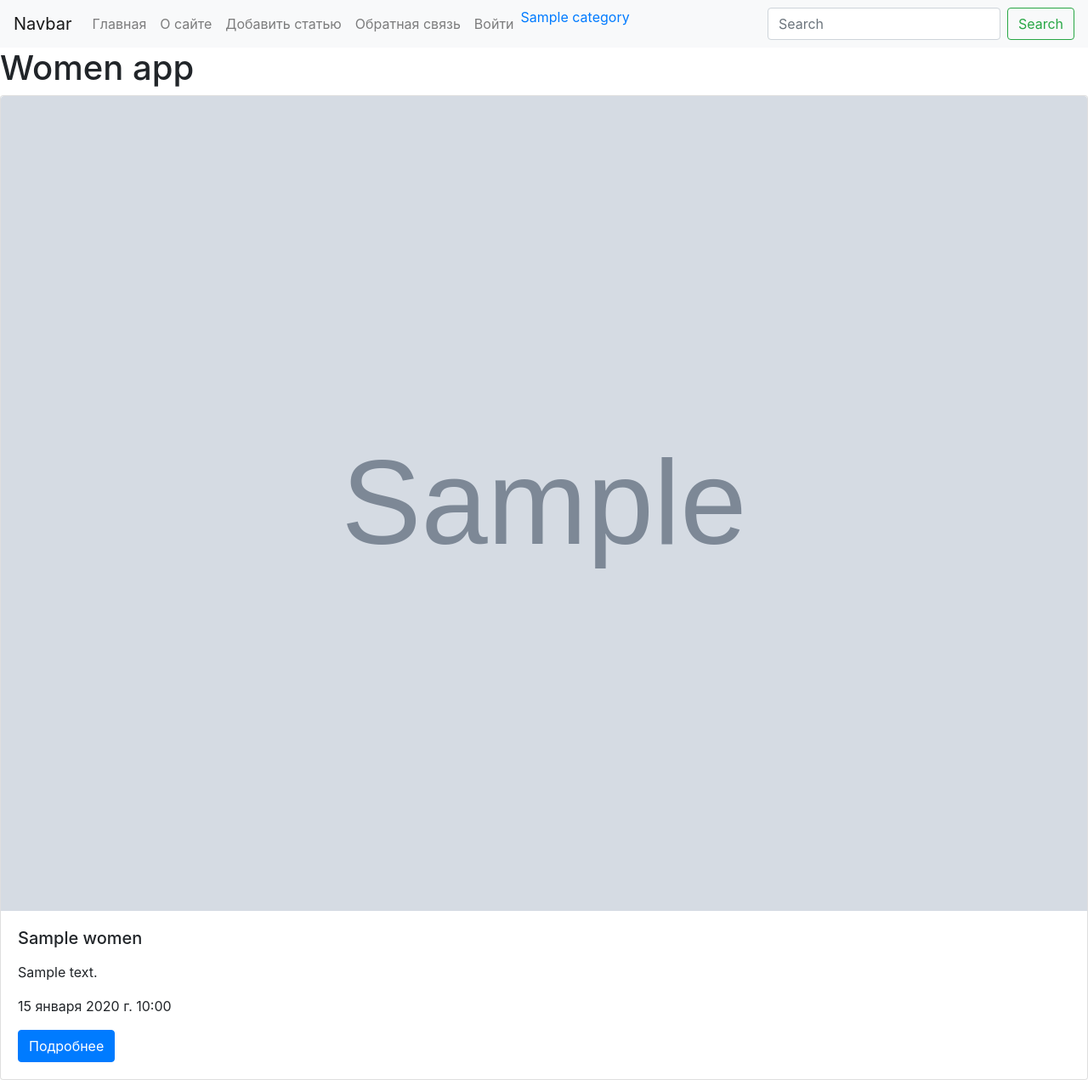
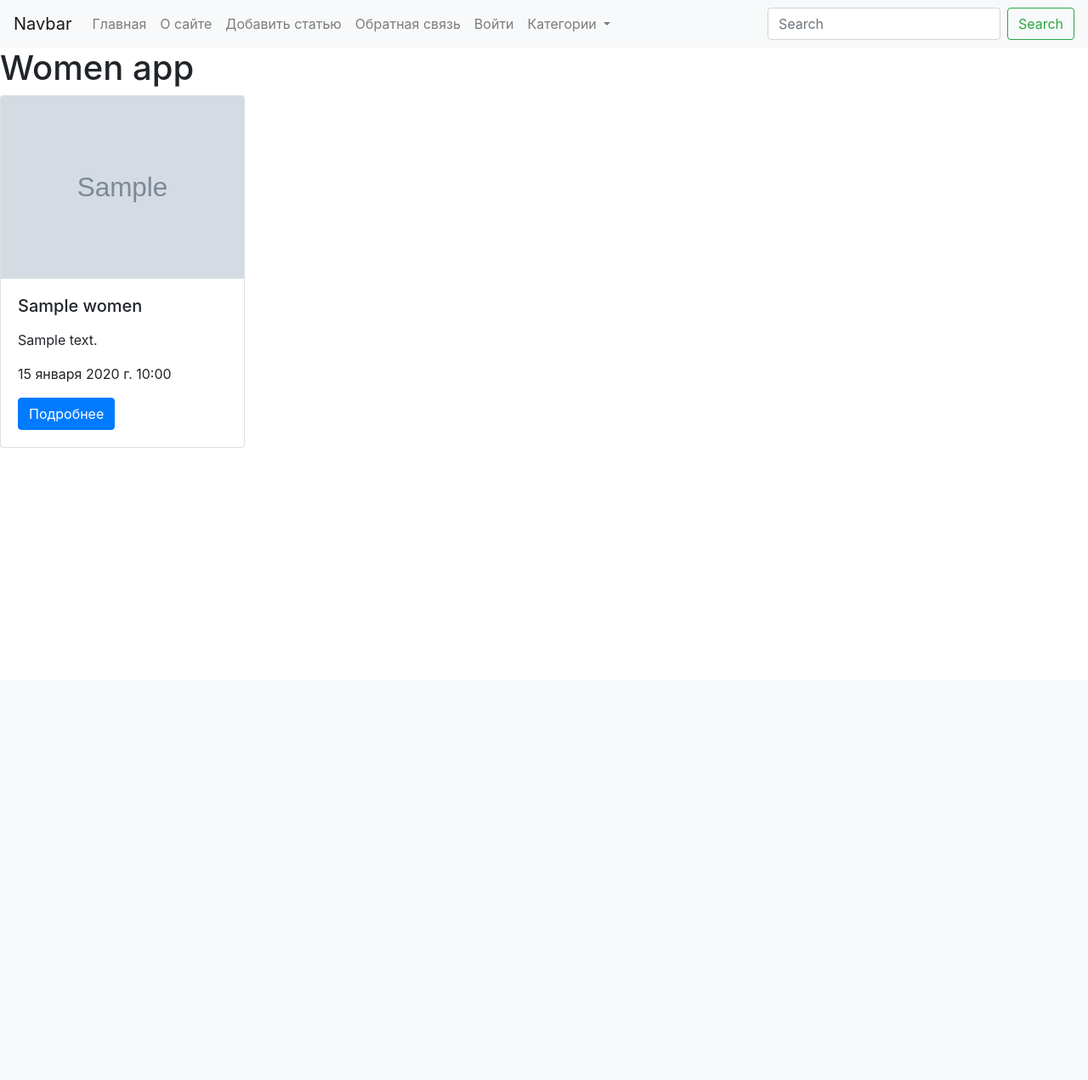
Before and after one commit to zuzuqo/selfedu_django, a Django app: page / in a window 1280 px wide. Shown: the whole page at 85% size. After the commit the page ends 527 px from the top, so only its background shows below. Run offline with Django 4.2, Linux system fonts and the light colour scheme; tables that the repository leaves empty hold one stand-in row (values such as "Sample post"); grey boxes marked "Sample" are stand-in pictures; some libraries are stand-ins or nearby versions.

Commit message:
8 - #11 Пользовательские теги шаблонов

```diff
--- a/templates/base.html
+++ b/templates/base.html
@@ -1,4 +1,5 @@
 {% load static %}
+{% load women_tags %}
 <!DOCTYPE html>
 <html lang="en">
 <head>
@@ -24,11 +25,15 @@
                     <a class="nav-link" href="{% url item.url_name %}">{{ item.title }}</a>
                 </li>
                 {% endfor %}
-                {% for c in category %}
-                    <li class="nav-item">
-                        <a href="{{ c.get_absolute_url }}">{{ c.name }}</a>
-                    </li>
-                {% endfor %}
+                <li class="nav-item dropdown">
+                    <a class="nav-link dropdown-toggle" href="#" id="navbarDropdown" role="button"
+                       data-toggle="dropdown" aria-haspopup="true" aria-expanded="false">
+                        Категории
+                    </a>
+                    <div class="dropdown-menu" aria-labelledby="navbarDropdown">
+                        {% show_categories 'name' cat_selected %}
+                    </div>
+                </li>
             </ul>
             <form class="form-inline my-2 my-lg-0">
                 <input class="form-control mr-sm-2" type="search" placeholder="Search" aria-label="Search">
--- a/women/templates/women/index.html
+++ b/women/templates/women/index.html
@@ -1,4 +1,5 @@
 {% extends 'base.html' %}
+{% load women_tags %}
 
 {% block title %}
 Домашняя страница :: Women
@@ -8,21 +9,27 @@
 
 <h1>Women app</h1>
 
-<div class="card-group">
-    {% for post in posts %}
-    <div class="card" style="width: 18rem;">
-        {% if post.photo %}
-        <img class="card-img-top" src="{{ post.photo.url }}" alt="{{ post.title }}">
-        {% endif %}
-        <div class="card-body">
-            <h5 class="card-title">{{ post.title }}</h5>
-            <p class="card-text">{{ post.content | linebreaks | truncatewords:50 }}</p>
-            <p class="card-text">{{ post.time_create }}</p>
-            <a href="{{ post.get_absolute_url }}" class="btn btn-primary">Подробнее</a>
-        </div>
-    </div>
-    {% endfor %}
+<div class="posts">
+    {% show_posts '-id' %}
+
 </div>
 
 
+<!--<div class="card-group">-->
+<!--    {% for post in posts %}-->
+<!--    <div class="card" style="width: 18rem;">-->
+<!--        {% if post.photo %}-->
+<!--        <img class="card-img-top" src="{{ post.photo.url }}" alt="{{ post.title }}">-->
+<!--        {% endif %}-->
+<!--        <div class="card-body">-->
+<!--            <h5 class="card-title">{{ post.title }}</h5>-->
+<!--            <p class="card-text">{{ post.content | linebreaks | truncatewords:50 }}</p>-->
+<!--            <p class="card-text">{{ post.time_create }}</p>-->
+<!--            <a href="{{ post.get_absolute_url }}" class="btn btn-primary">Подробнее</a>-->
+<!--        </div>-->
+<!--    </div>-->
+<!--    {% endfor %}-->
+<!--</div>-->
+
+
 {% endblock %}
--- /dev/null
+++ b/women/templates/women/tag/category_list.html
@@ -0,0 +1,3 @@
+{% for c in categories %}
+<a class="dropdown-item" href="{{ c.get_absolute_url }}">{{ c.name }}</a>
+{% endfor %}
--- /dev/null
+++ b/women/templates/women/tag/post_list.html
@@ -0,0 +1,13 @@
+{% for post in posts %}
+<div class="card" style="width: 18rem;">
+    {% if post.photo %}
+    <img class="card-img-top" src="{{ post.photo.url }}" alt="{{ post.title }}">
+    {% endif %}
+    <div class="card-body">
+        <h5 class="card-title">{{ post.title }}</h5>
+        <p class="card-text">{{ post.content | linebreaks | truncatewords:50 }}</p>
+        <p class="card-text">{{ post.time_create }}</p>
+        <a href="{{ post.get_absolute_url }}" class="btn btn-primary">Подробнее</a>
+    </div>
+</div>
+{% endfor %}
--- /dev/null
+++ b/women/templatetags/women_tags.py
@@ -0,0 +1,28 @@
+from django import template
+from women.models import *
+
+register = template.Library()
+
+
+@register.simple_tag()
+def get_categories():
+    return Category.objects.all()
+
+
+@register.inclusion_tag('women/tag/category_list.html')
+def show_categories(sort=None, cat_selected=0):
+    if not sort:
+        categories = Category.objects.all()
+    else:
+        categories = Category.objects.order_by(sort)
+
+    return {'categories': categories, 'cat_selected': cat_selected}
+
+
+@register.inclusion_tag('women/tag/post_list.html')
+def show_posts(sort=None):
+    if not sort:
+        posts = Women.objects.filter(is_published=True)
+    else:
+        posts = Women.objects.filter(is_published=True).order_by(sort)
+    return {'posts': posts}
--- a/women/views.py
+++ b/women/views.py
@@ -13,12 +13,8 @@ menu = [
 
 
 def index(request):
-    posts = Women.objects.filter(is_published=True)
-    category = Category.objects.all()
     context = {
         'menu': menu,
-        'posts': posts,
-        'category': category,
     }
     return render(request, 'women/index.html', context=context)
 
@@ -56,6 +52,10 @@ def login(request):
 
 def show_category(request, category_id):
     posts = Women.objects.filter(category_id=category_id)
+
+    if len(posts) == 0:
+        raise Http404()
+
     context = {
         'posts': posts
     }
```
Also changed, not shown: women/templatetags/__init__.py (added).
